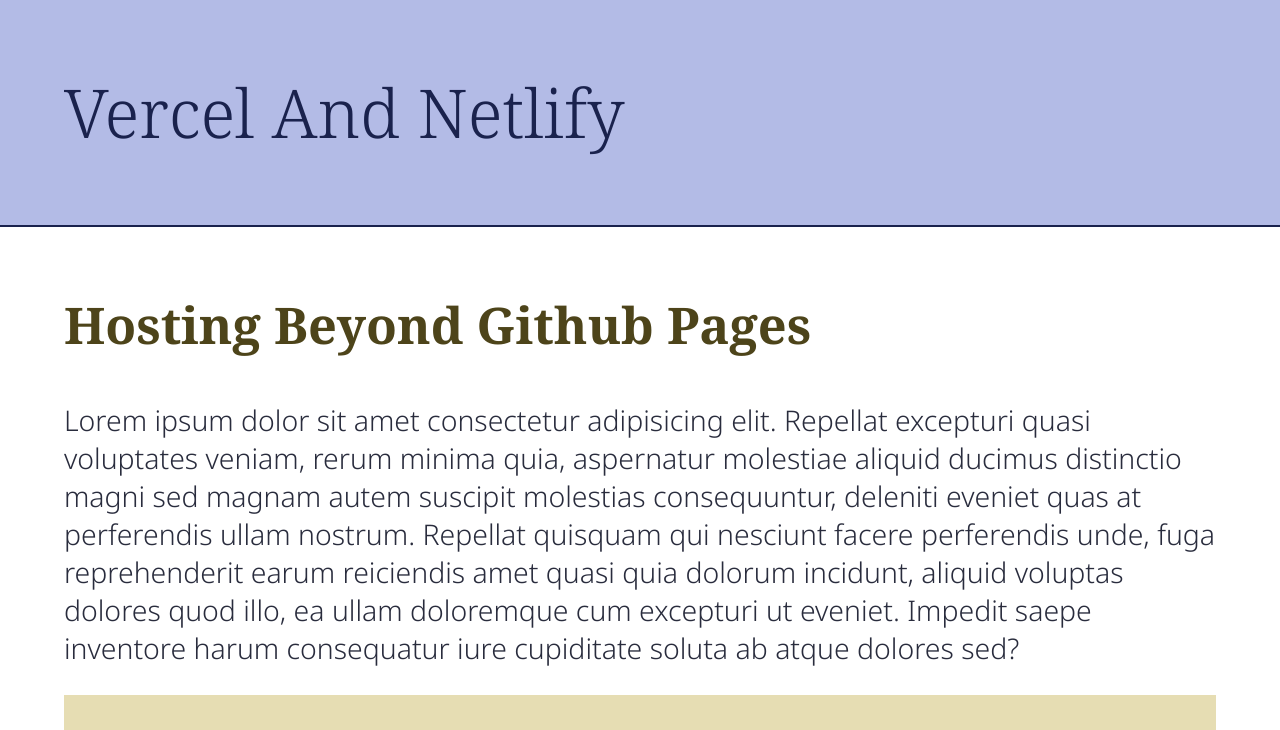
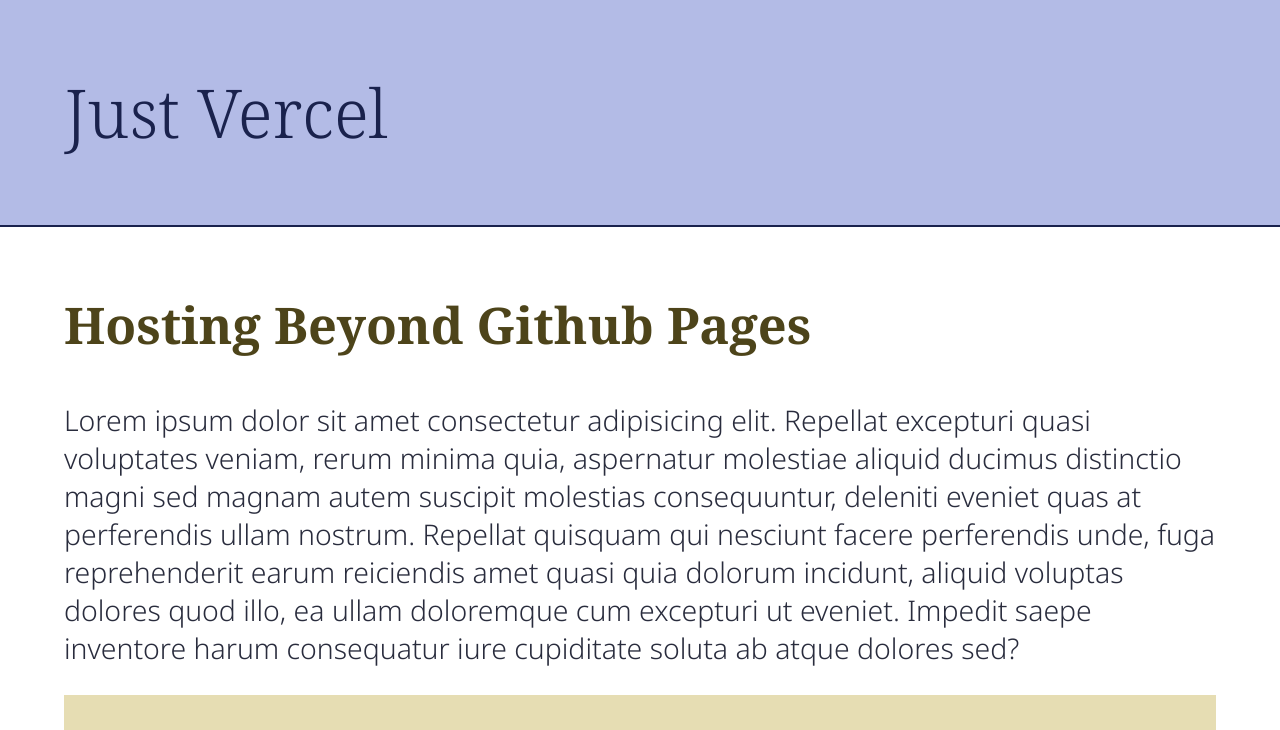
Before and after one commit to qi00036/mad9013-vercel, a plain HTML site: page index.html in a window 1280 px wide. Shown: the top 730 px of the page. Drawn offline with Linux system fonts and the light colour scheme.

Commit message:
updated header

```diff
--- a/index.html
+++ b/index.html
@@ -21,7 +21,7 @@
   </head>
   <body>
     <header>
-      <h1>Vercel and Netlify</h1>
+      <h1>Just Vercel</h1>
     </header>
     <main>
       <h2>Hosting Beyond Github Pages</h2>
```
